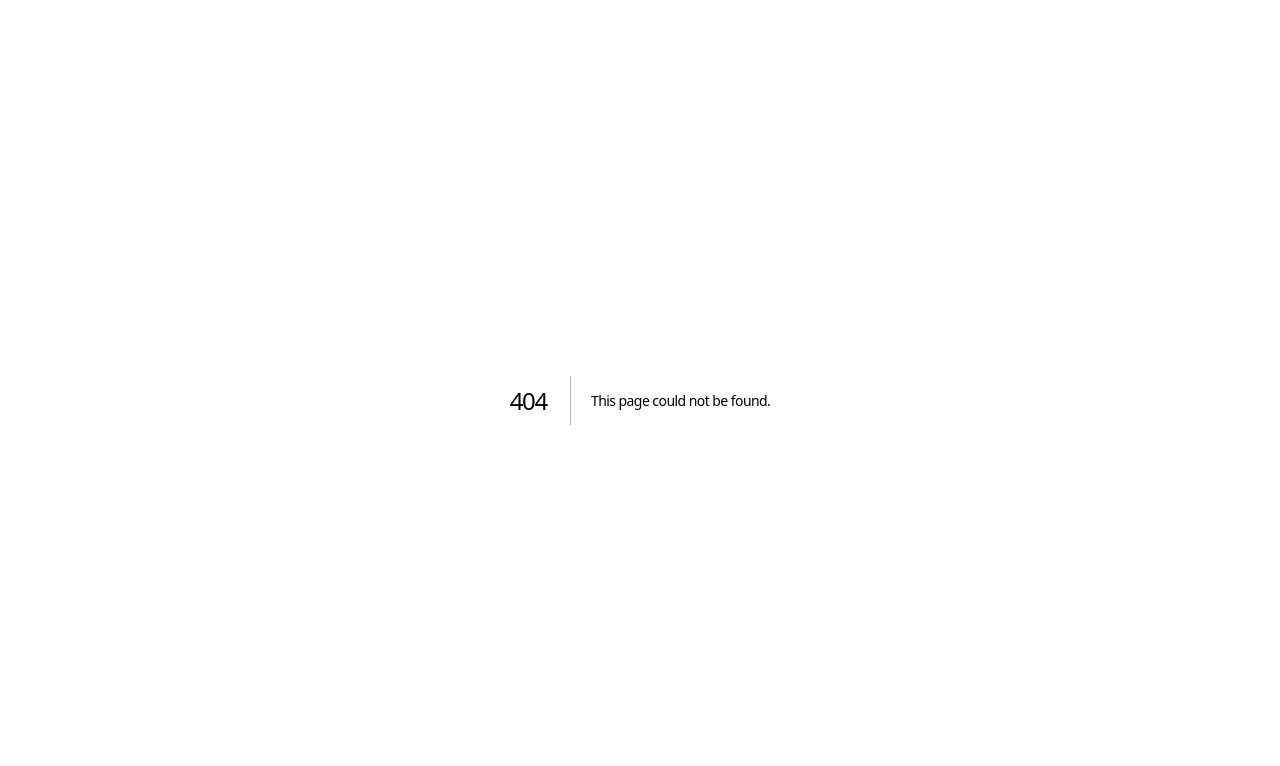
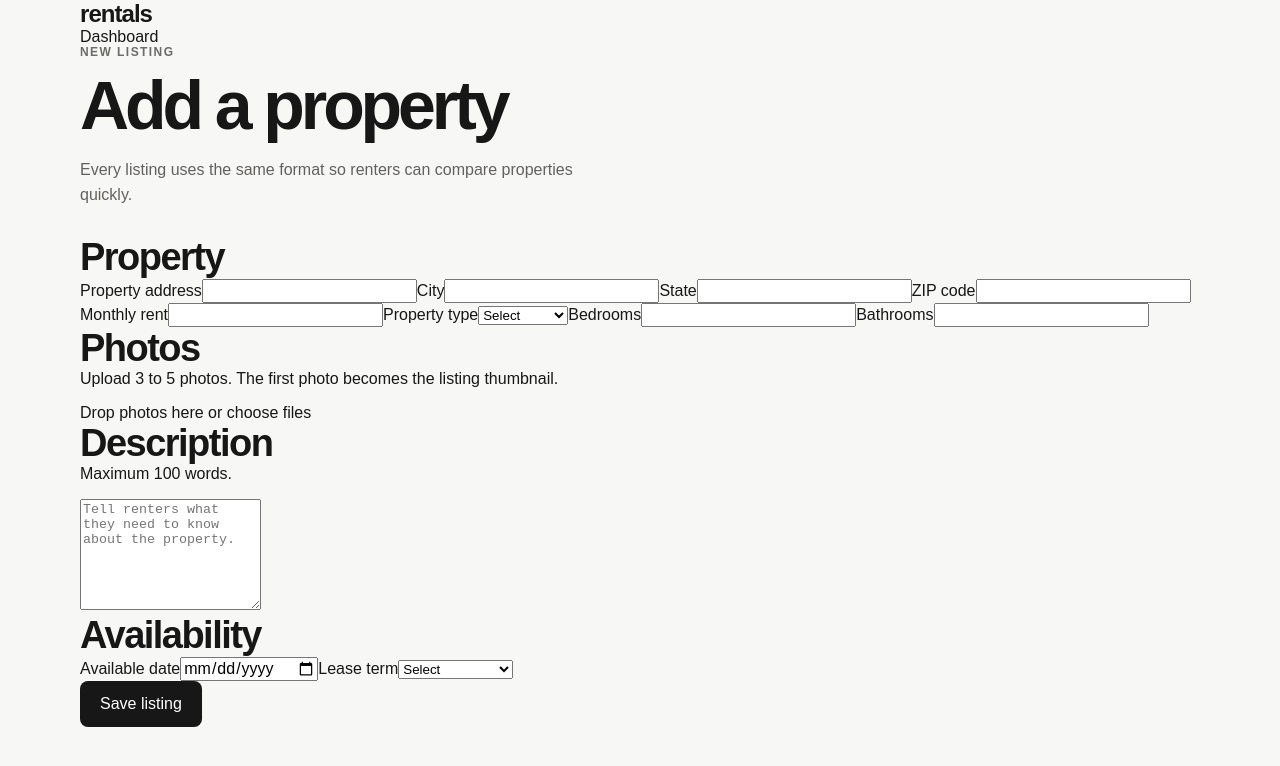
Before and after one commit to kova-media/rentals, a Next.js app: page /landlord/listings/new in a window 1280 px wide. Before the commit this address had no page. Shown: the top 766 px of the page. Built offline with nearby package versions, Linux system fonts and the light colour scheme.

Commit message:
Build landlord and application flows: app/landlord/listings/new/page.tsx

```diff
--- /dev/null
+++ b/app/landlord/listings/new/page.tsx
@@ -0,0 +1,26 @@
+export default function NewListingPage() {
+  return (
+    <main>
+      <header className="dashboard-header"><div className="container dashboard-header-inner"><a className="wordmark" href="/">rentals</a><div className="dashboard-user"><a href="/landlord">Dashboard</a></div></div></header>
+      <section className="dashboard">
+        <div className="container form-shell-wide">
+          <p className="eyebrow">New listing</p>
+          <h1 className="page-title">Add a property</h1>
+          <p className="form-intro">Every listing uses the same format so renters can compare properties quickly.</p>
+
+          <form className="listing-form">
+            <div className="form-section"><h2>Property</h2><div className="form-grid"><label>Property address<input required /></label><label>City<input required /></label><label>State<input required /></label><label>ZIP code<input required /></label><label>Monthly rent<input type="number" min="0" required /></label><label>Property type<select defaultValue=""><option value="" disabled>Select</option><option>House</option><option>Apartment</option><option>Townhouse</option><option>Condo</option><option>Duplex</option></select></label><label>Bedrooms<input type="number" min="0" required /></label><label>Bathrooms<input type="number" min="0" step=".5" required /></label></div></div>
+
+            <div className="form-section"><h2>Photos</h2><p>Upload 3 to 5 photos. The first photo becomes the listing thumbnail.</p><div className="upload-box">Drop photos here or choose files</div></div>
+
+            <div className="form-section"><h2>Description</h2><p>Maximum 100 words.</p><textarea rows={7} maxLength={700} placeholder="Tell renters what they need to know about the property." /></div>
+
+            <div className="form-section"><h2>Availability</h2><div className="form-grid"><label>Available date<input type="date" required /></label><label>Lease term<select defaultValue=""><option value="" disabled>Select</option><option>Month to month</option><option>6 months</option><option>12 months</option><option>18 months</option></select></label></div></div>
+
+            <button className="button button-dark" type="submit">Save listing</button>
+          </form>
+        </div>
+      </section>
+    </main>
+  );
+}
```
